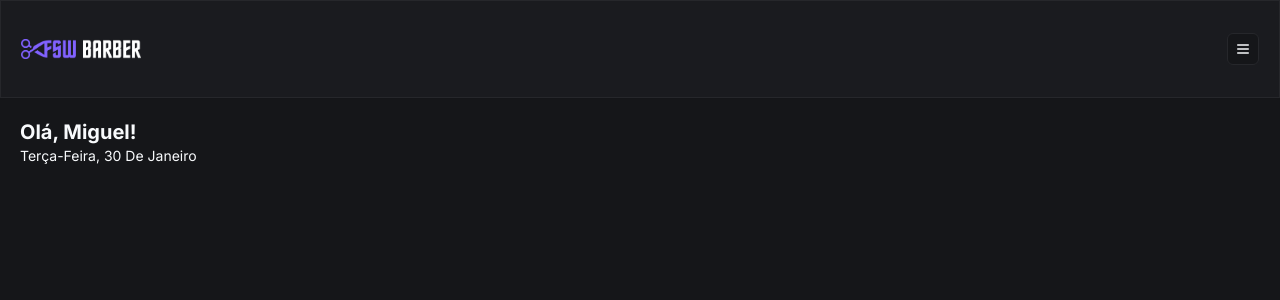
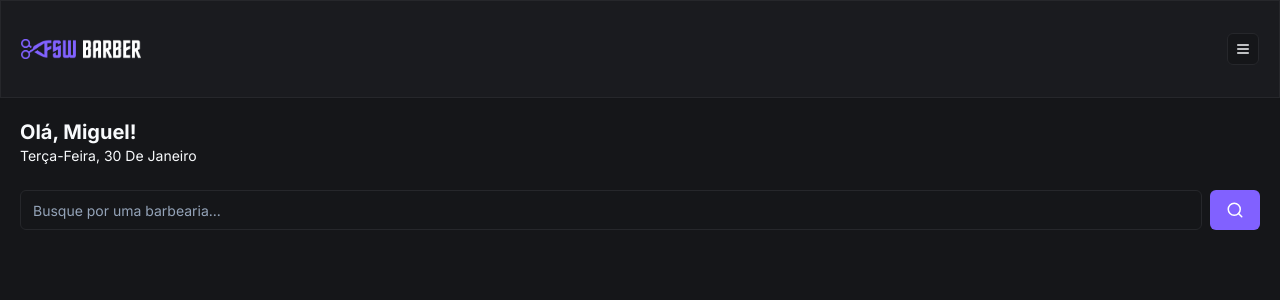
Before and after one commit to Augusto9237/sw-barber, a Next.js app: page / in a window 1280 px wide. Shown: the top 300 px of the page. Built offline with nearby package versions, Linux system fonts and the light colour scheme.

Commit message:
feat: add initial search component

```diff
--- /dev/null
+++ b/app/(home)/_components/search.tsx
@@ -0,0 +1,17 @@
+"use client"
+
+import { Button } from '@/app/_components/ui/button'
+import { Input } from '@/app/_components/ui/input'
+import { SearchIcon } from 'lucide-react'
+import React from 'react'
+
+export default function Search() {
+    return (
+        <div className='flex items-center gap-2'>
+            <Input placeholder='Busque por uma barbearia...'/>
+            <Button variant="default">
+                <SearchIcon size={18} />
+            </Button>
+        </div>
+    )
+}
--- a/app/(home)/page.tsx
+++ b/app/(home)/page.tsx
@@ -1,6 +1,7 @@
 import { format } from 'date-fns'
 import Header from "../_components/header";
 import { ptBR } from 'date-fns/locale';
+import Search from './_components/search';
 
 export default function Home() {
   return (
@@ -13,6 +14,10 @@
           {format(new Date(), "EEEE',' dd 'de' MMMM", { locale: ptBR })}
         </p>
       </div>
+
+      <div className='px-5 mt-6'>
+        <Search />
+      </div>
     </div>
   );
 }
--- /dev/null
+++ b/app/_components/ui/input.tsx
@@ -0,0 +1,25 @@
+import * as React from "react"
+
+import { cn } from "@/app/_lib/utils"
+
+export interface InputProps
+  extends React.InputHTMLAttributes<HTMLInputElement> {}
+
+const Input = React.forwardRef<HTMLInputElement, InputProps>(
+  ({ className, type, ...props }, ref) => {
+    return (
+      <input
+        type={type}
+        className={cn(
+          "flex h-10 w-full rounded-md border border-input bg-background px-3 py-2 text-sm ring-offset-background file:border-0 file:bg-transparent file:text-sm file:font-medium placeholder:text-muted-foreground focus-visible:outline-none focus-visible:ring-2 focus-visible:ring-ring focus-visible:ring-offset-2 disabled:cursor-not-allowed disabled:opacity-50",
+          className
+        )}
+        ref={ref}
+        {...props}
+      />
+    )
+  }
+)
+Input.displayName = "Input"
+
+export { Input }
```
